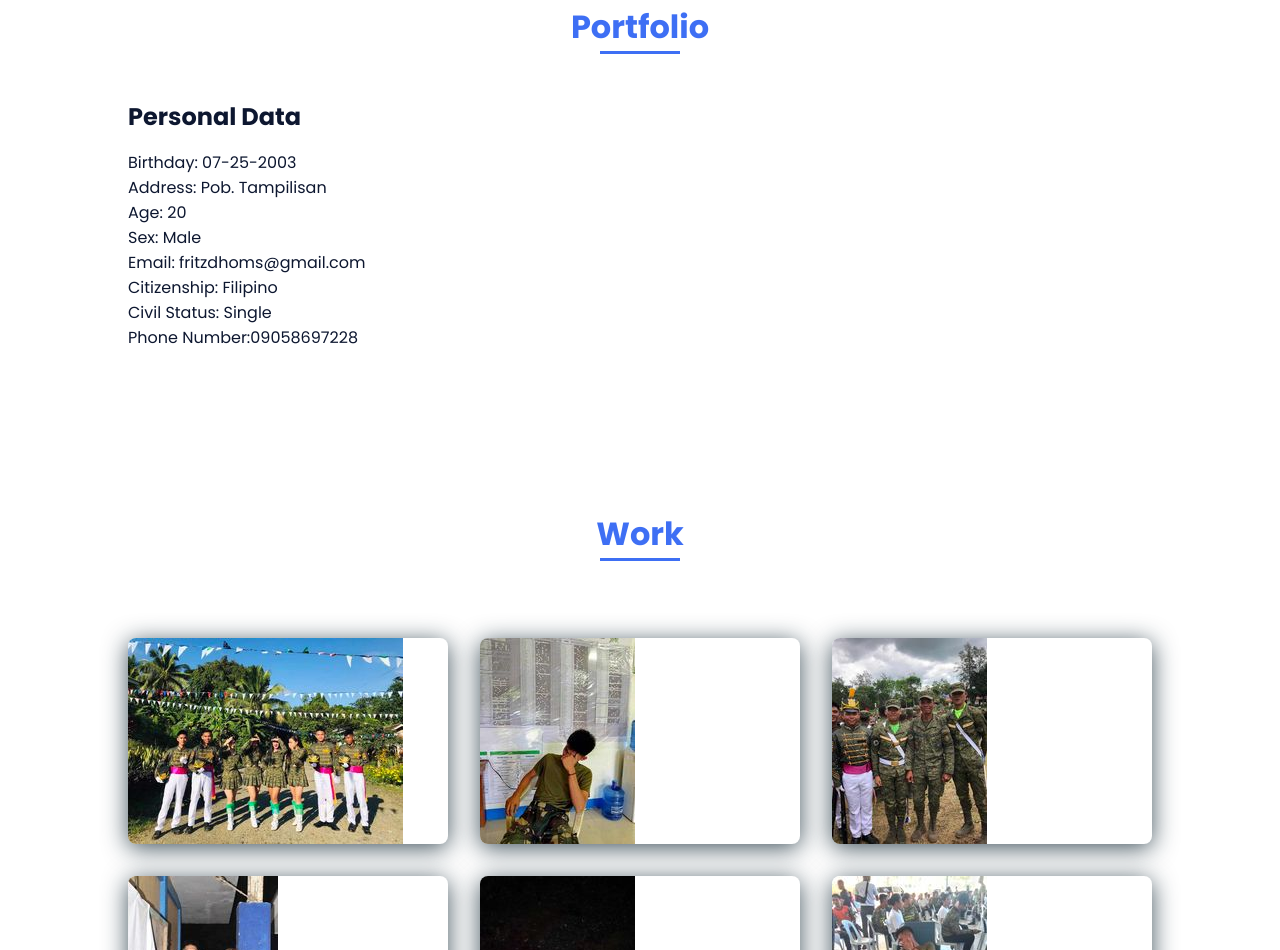
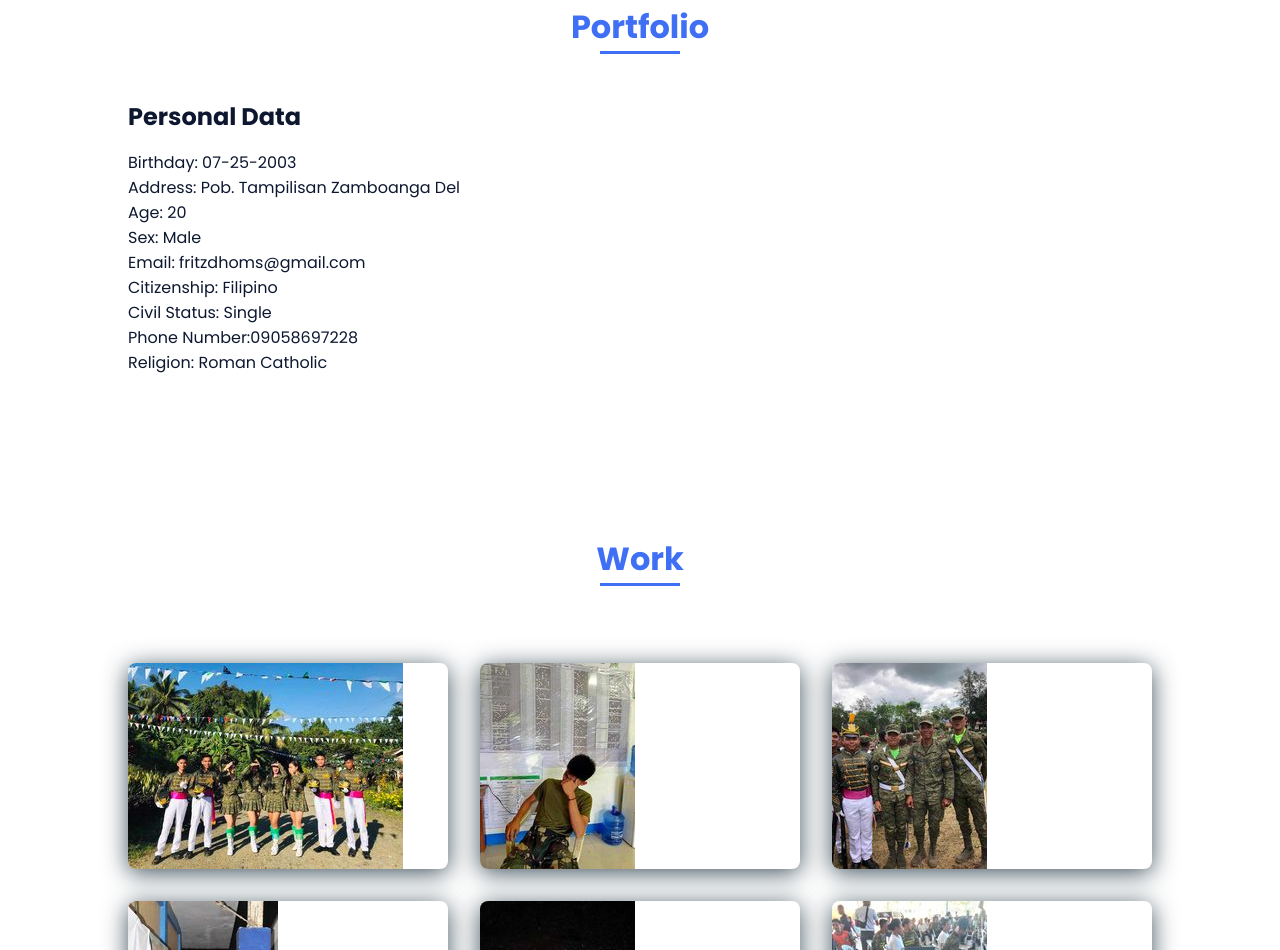
Before and after one commit to KofiTea/Fritzportfolio, a plain HTML site: page index.html in a window 1280 px wide. Shown: the part 1275-2225 px from the top of the page. Drawn offline with nearby package versions, Linux system fonts and the light colour scheme.

Commit message:
Update index.html

```diff
--- a/index.html
+++ b/index.html
@@ -83,7 +83,7 @@
             <div class="skills__container bd-grid">
                 <div>
                     <h2 class="skills__subtitle">Personal Data</h2>
-                    <p class="skills__text">Birthday: 07-25-2003<br>Address: Pob. Tampilisan<br>Age: 20<br>Sex: Male<br>Email: fritzdhoms@gmail.com<br>Citizenship: Filipino<br>Civil Status: Single<br>Phone Number:09058697228</p>
+                    <p class="skills__text">Birthday: 07-25-2003<br>Address: Pob. Tampilisan Zamboanga Del <br>Age: 20<br>Sex: Male<br>Email: fritzdhoms@gmail.com<br>Citizenship: Filipino<br>Civil Status: Single<br>Phone Number:09058697228<br>Religion: Roman Catholic</p>
 
                 </div>
 
```
